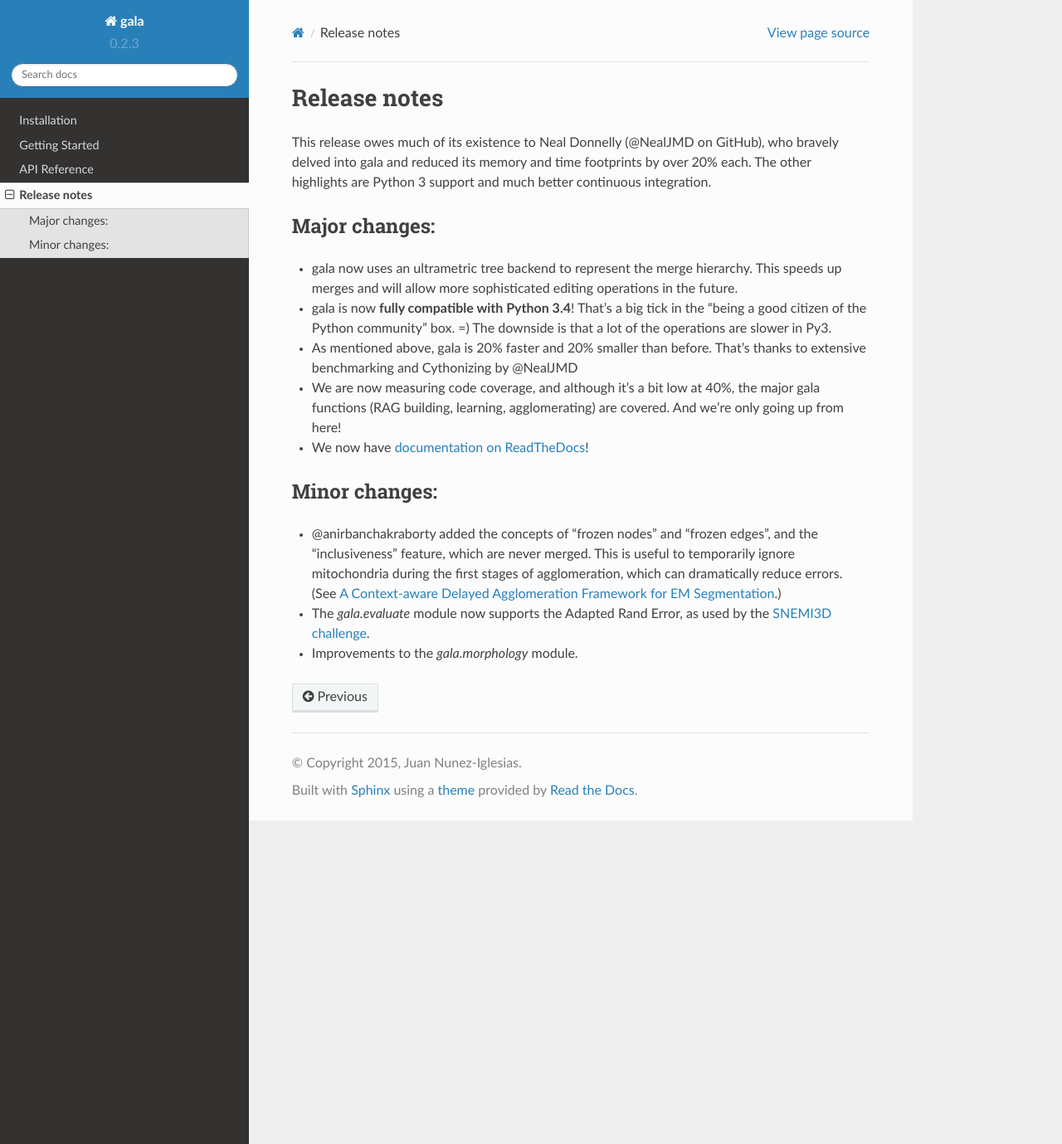
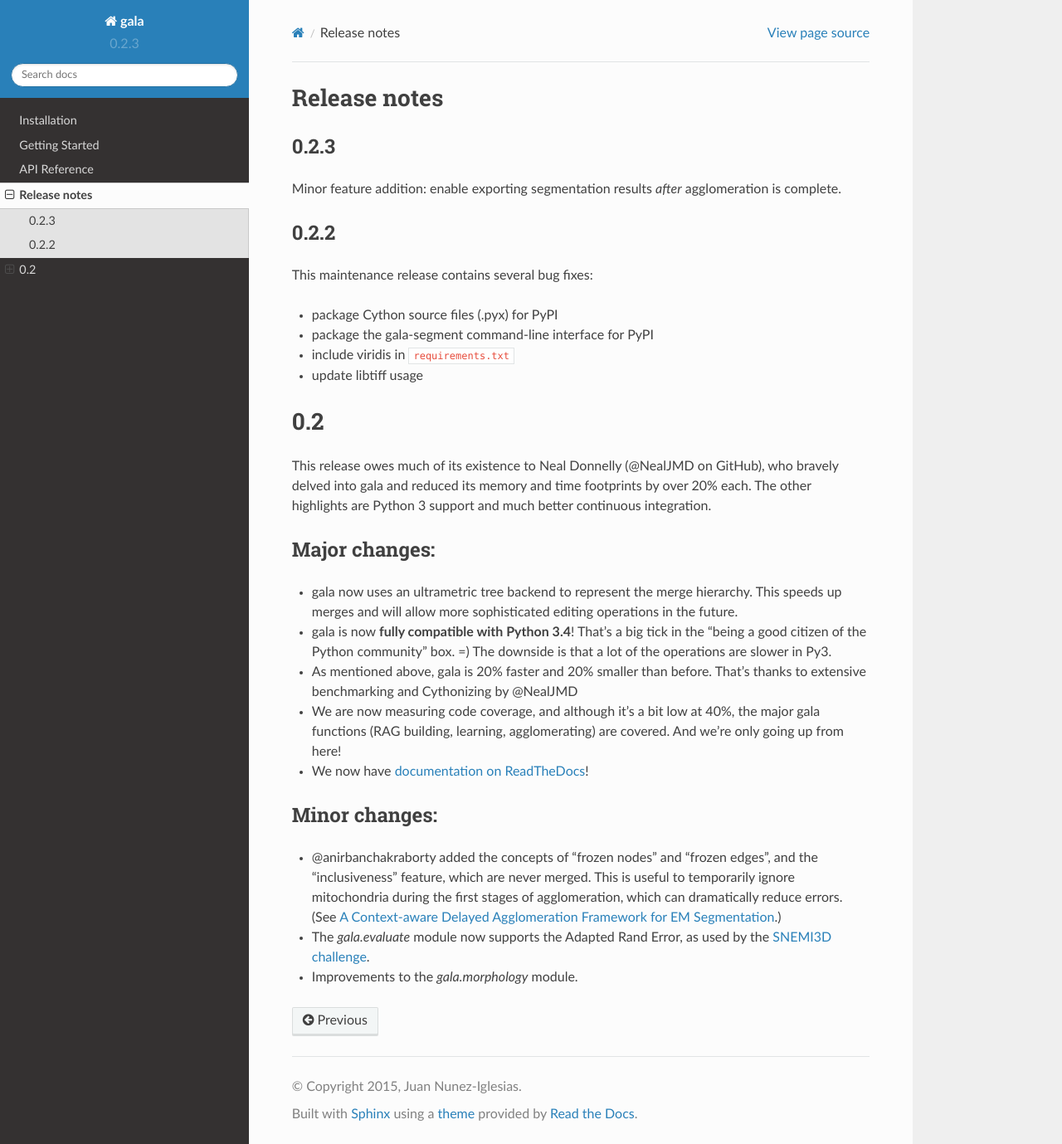
Before and after one commit to janelia-flyem/gala, a Sphinx documentation site: the page built from doc/release.rst, in a window 1280 px wide and 1379 px high. Shown: the whole window at 83% size. Built offline with Sphinx 7.4.7 and the Read the Docs theme 2.0.0, drawn with Linux system fonts in a browser that asks for light colours.

Commit message:
Add sections to release notes

```diff
--- a/doc/release.rst
+++ b/doc/release.rst
@@ -1,5 +1,24 @@
 Release notes
 =============
+
+0.2.3
+-----
+
+Minor feature addition: enable exporting segmentation results *after*
+agglomeration is complete.
+
+0.2.2
+-----
+
+This maintenance release contains several bug fixes:
+
+- package Cython source files (.pyx) for PyPI
+- package the gala-segment command-line interface for PyPI
+- include viridis in ``requirements.txt``
+- update libtiff usage
+
+0.2
+===
 
 This release owes much of its existence to Neal Donnelly (@NealJMD on GitHub),
 who bravely delved into gala and reduced its memory and time footprints by
```
